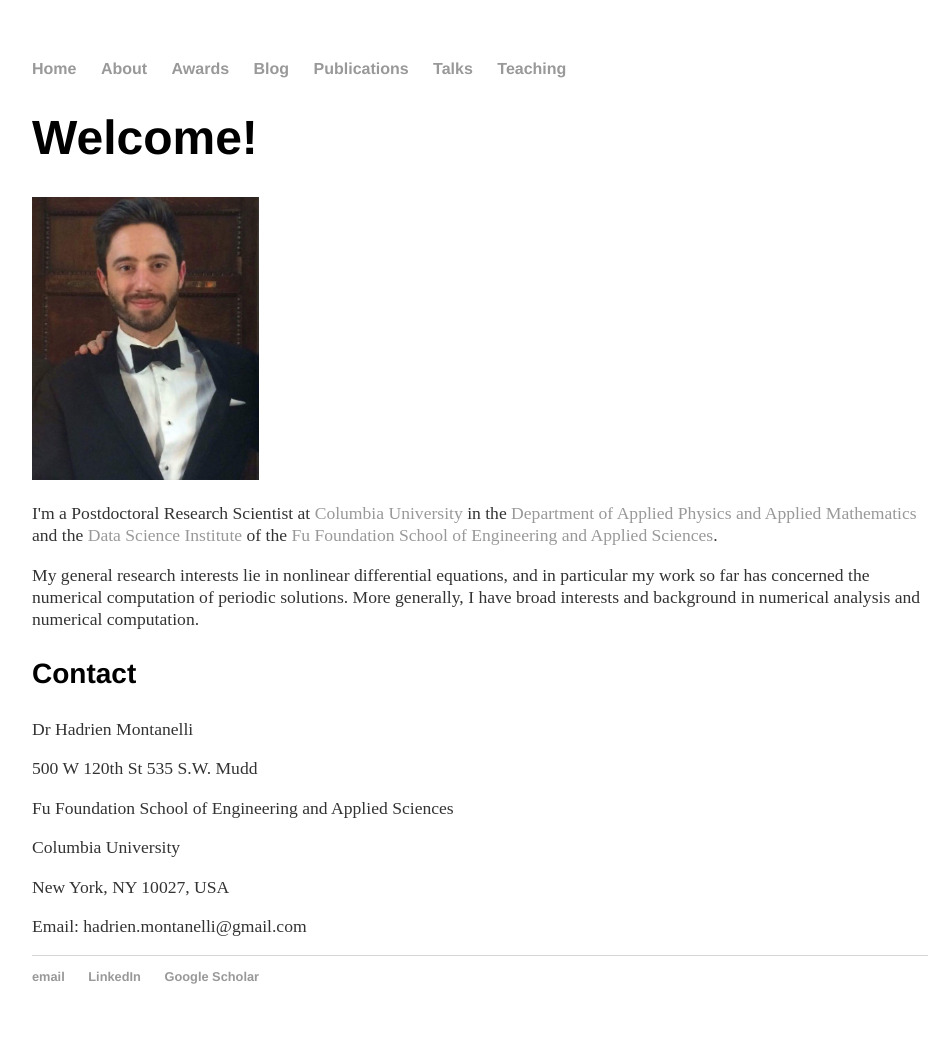
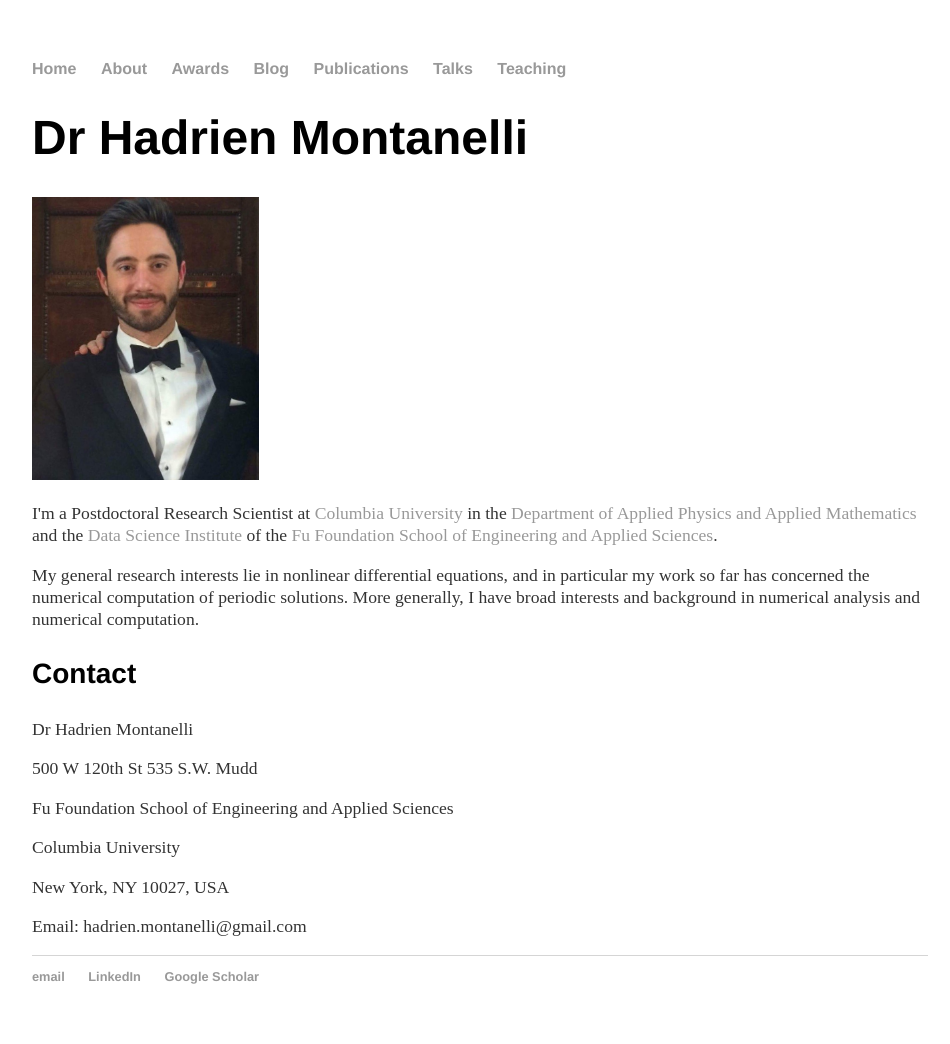
Before and after one commit to Hadrien-Montanelli/Hadrien-Montanelli.github.io, a Jekyll site: the page built from index.html, in a window 1280 px wide. Shown: the whole page, without its empty margins (160-1110 px from the left). Built offline with Jekyll 4.4.1, drawn with Linux system fonts in a browser that asks for light colours.

Commit message:
Update index.html

```diff
--- a/index.html
+++ b/index.html
@@ -3,7 +3,7 @@ layout: default
 title: Hadrien Montanelli
 ---
 <div class="blurb">
-	<h1>Welcome!</h1>
+	<h1>Dr Hadrien Montanelli</h1>
 	<img src="Hadrien_Montanelli.jpg" style="width:227px;height:283px;">
 	<p>I'm a Postdoctoral Research Scientist at <a href="http://www.columbia.edu">Columbia University</a>
 	in the <a href="http://apam.columbia.edu">Department of Applied Physics and Applied Mathematics</a>
```
